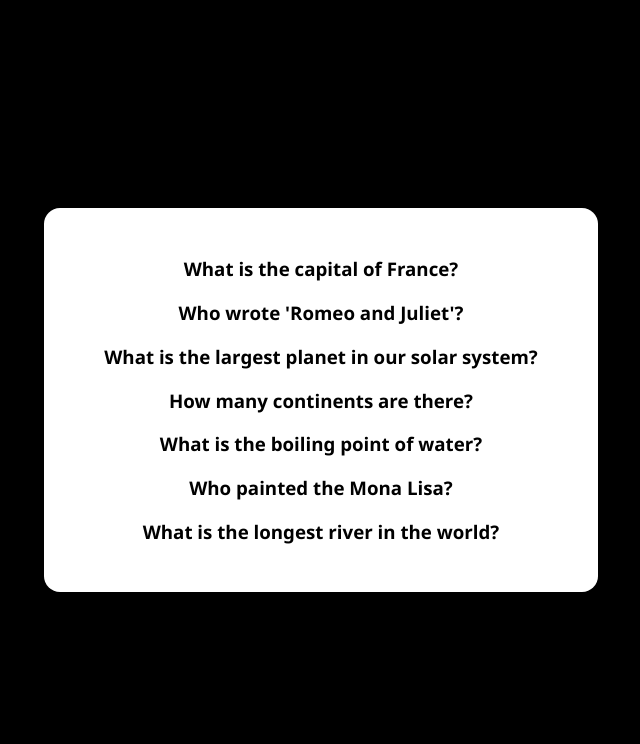
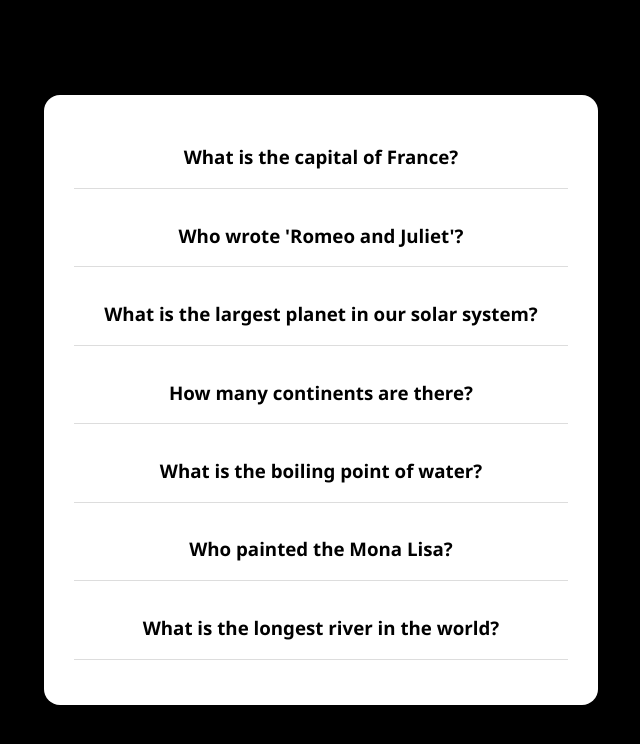
Before and after one commit to M-Saleh-N/faq-accordion, a React (Create React App) app: page / in a window 1280 px wide. Shown: the top 744 px of the page, without its empty margins (349-989 px from the left). Built offline with nearby package versions, Linux system fonts and the light colour scheme.

Commit message:
styled the item

```diff
--- a/src/components/accordion.css
+++ b/src/components/accordion.css
@@ -16,3 +16,9 @@ body {
     max-width: 600px;
     width: 100%;
   }
+
+  .faq-item {
+    border-bottom: 1px solid #ddd;
+    margin-bottom: 15px;
+    overflow: hidden;
+  }
```
